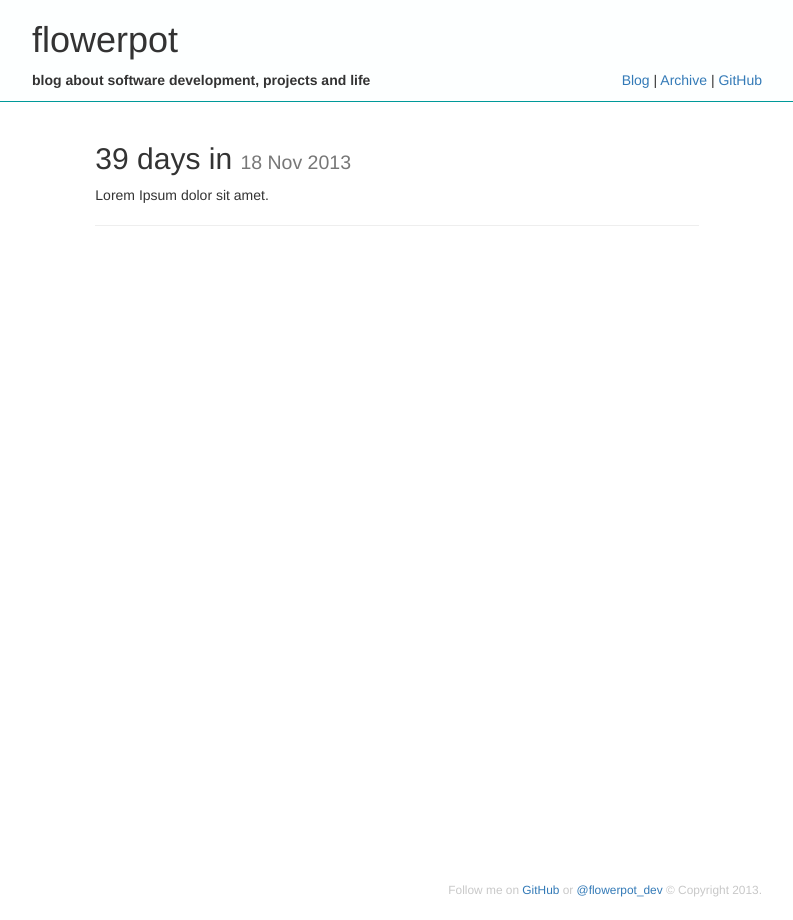
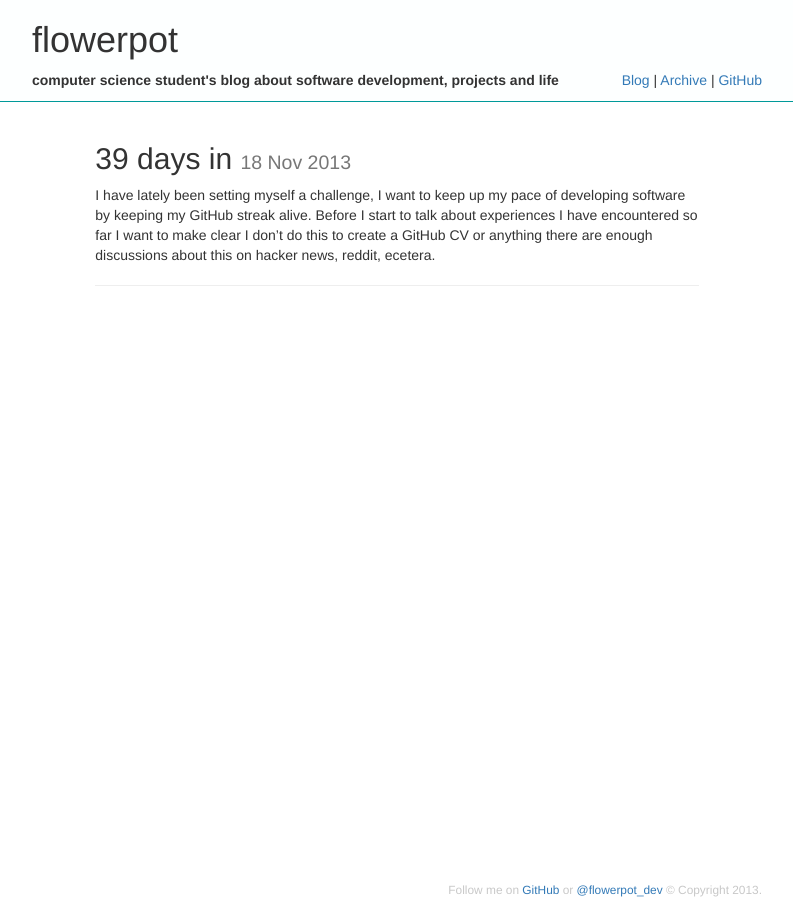
Before and after one commit to flower-pot/blog, a Jekyll site: the page built from _posts/2013-11-18-39-days-in.markdown, in a window 1280 px wide. Shown: the whole page, without its empty margins (243-1036 px from the left). Built offline with Jekyll 4.4.1, drawn with Linux system fonts in a browser that asks for light colours; nearby versions of some CDN libraries; Markdown is read by kramdown in place of the engine named in the settings; comment, search, counter and statistics services are not loaded.

Commit message:
'nuff writin for today

```diff
--- a/_includes/header.html
+++ b/_includes/header.html
@@ -21,7 +21,7 @@
   <div class="page-header">
     <div class="container">
       <h1><a href="{{ site.url }}">flowerpot</a></h1>
-      <strong>blog about software development, projects and life</strong>
+      <strong>computer science student's blog about software development, projects and life</strong>
       <div class="pull-right">
         <a href="{{ site.url }}">Blog</a> |
         <a href="{{ site.url }}/archive/">Archive</a> |
--- a/_posts/2013-11-14-server-config.markdown
+++ b/_posts/2013-11-14-server-config.markdown
@@ -239,3 +239,8 @@ And add these lines to it
 Then make it executable
 
     chmod +x /etc/network/if-pre-up.d/iptables
+
+### That's it
+
+*If I have some spare time and anyone wants me to, I might make a puppet or
+ansible cookbook for this*
--- a/_posts/2013-11-18-39-days-in.markdown
+++ b/_posts/2013-11-18-39-days-in.markdown
@@ -4,4 +4,8 @@ title: 39 days in
 teaser: How a GitHub streak (can) improve software
 ---
 
-Lorem Ipsum dolor sit amet.
+I have lately been setting myself a challenge, I want to keep up my pace of
+developing software by keeping my GitHub streak alive. Before I start to talk
+about experiences I have encountered so far I want to make clear I don't do
+this to create a GitHub CV or anything there are enough discussions about this
+on hacker news, reddit, ecetera.
```
Also changed, not shown: _posts/2013-11-04-le-blog.markdown (added, +27 -0 lines).
